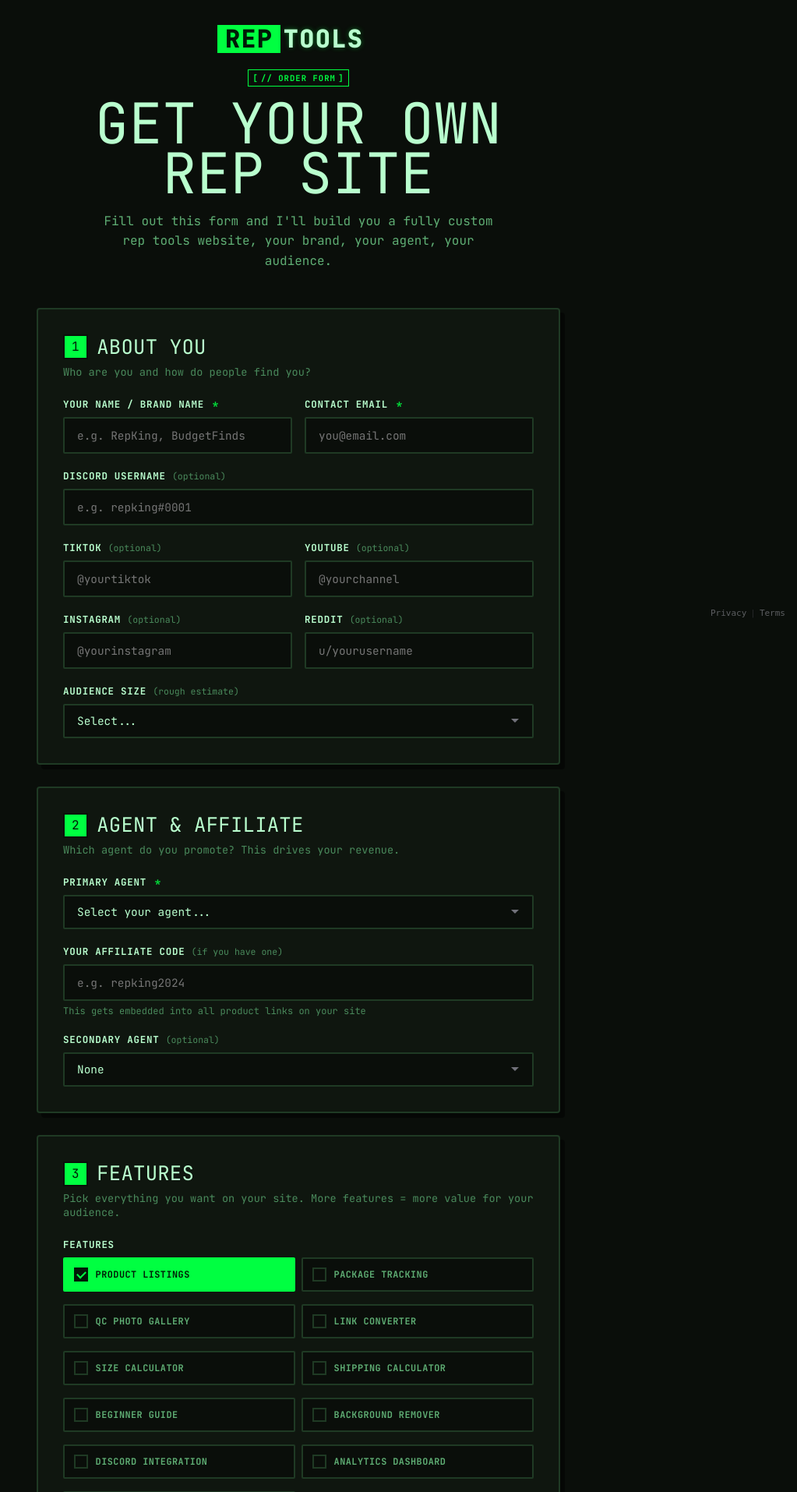
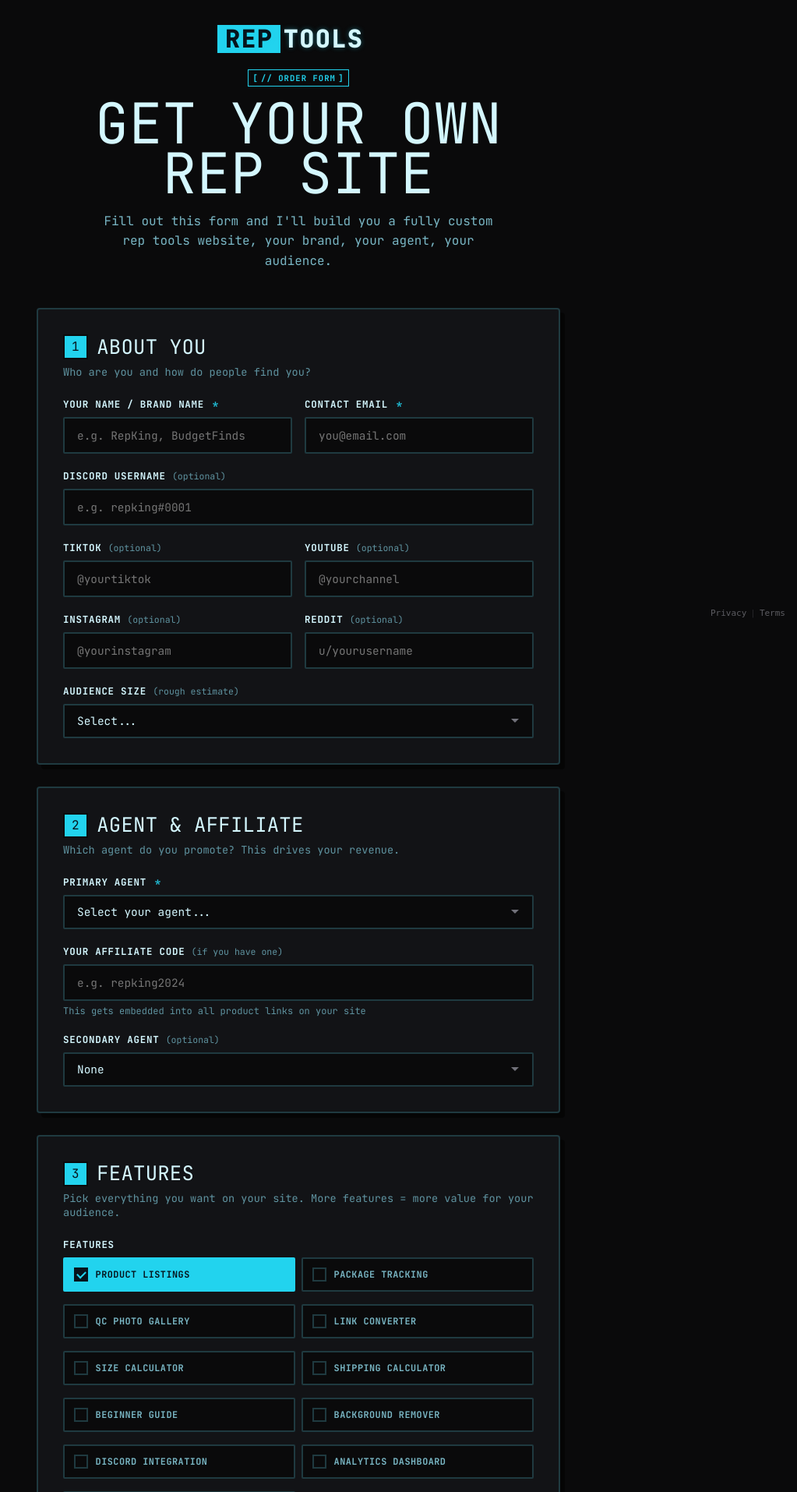
Before and after one commit to wl3512-lab/reptools-terminal, a Flask app: page /order in a window 1280 px wide. Shown: the top 1914 px of the page at 78% size, without its empty margins (257-1280 px from the left). Run offline with Flask 3, Linux system fonts and the light colour scheme; some libraries are stand-ins or nearby versions.

Commit message:
Unify palette: all prototypes now share the original black + cyan (#0a0a0b / #22d3ee); styles stay distinct per theme

```diff
--- a/static/css/brand.css
+++ b/static/css/brand.css
@@ -1,29 +1,31 @@
 /* ============================================================
    RepTools brand layer — TERMINAL
-   Green-on-black CRT/hacker aesthetic. Everything monospace,
-   boxy, phosphor glow. Token names + .cc-* classes unchanged.
+   CRT/hacker aesthetic on a cyan phosphor: everything monospace,
+   boxy, phosphor glow, blinking cursor. SHARED black+cyan palette;
+   personality is mono type + zero-radius boxes + glow + cursor.
+   Token names + .cc-* classes unchanged.
    ============================================================ */
 
 @import url('https://fonts.googleapis.com/css2?family=JetBrains+Mono:wght@400;500;700;800&family=VT323&display=swap');
 
 :root{
-  --ink:        #0a0e0a;   /* CRT black-green bg */
-  --ink-raised: #0f160f;   /* raised panels */
-  --ink-line:   #1f3a24;   /* borders */
-  --bone:       #b9ffce;   /* primary text — soft phosphor */
-  --bone-dim:   #5fae74;   /* muted text */
+  --ink:        #0a0a0b;   /* CRT black bg (shared) */
+  --ink-raised: #121316;   /* raised panels */
+  --ink-line:   #1f3a40;   /* cyan-tinted borders */
+  --bone:       #d4f7ff;   /* primary text — soft cyan phosphor */
+  --bone-dim:   #79b6c4;   /* muted text */
 
-  --hazard:     #00ff41;   /* PRIMARY — terminal green */
-  --hazard-deep:#00c233;   /* pressed / hover */
-  --acid:       #39ff14;   /* secondary green pop */
-  --stamp:      #00ff41;
+  --hazard:     #22d3ee;   /* PRIMARY — terminal cyan */
+  --hazard-deep:#06b6d4;   /* pressed / hover */
+  --acid:       #67e8f9;   /* secondary cyan pop */
+  --stamp:      #22d3ee;
 
-  --gl:         #00ff41;   /* delivered */
-  --rl:         #ff5555;   /* issue */
-  --pending:    #ffd866;   /* in transit */
+  --gl:         #22c55e;   /* delivered */
+  --rl:         #ef4444;   /* issue */
+  --pending:    #f59e0b;   /* in transit */
 
-  --on-hazard:  #001a06;
-  --on-bone:    #0a0e0a;
+  --on-hazard:  #06141c;
+  --on-bone:    #0a0a0b;
 
   --font-display: 'JetBrains Mono', ui-monospace, monospace;
   --font-body:    'JetBrains Mono', ui-monospace, monospace;
@@ -34,7 +36,7 @@
 
   --bg-primary:var(--ink); --bg-secondary:var(--ink-raised); --bg-card:var(--ink-raised);
   --bg-elevated:var(--ink-raised); --border-color:var(--ink-line);
-  --text-primary:var(--bone); --text-secondary:var(--bone-dim); --text-muted:#4a8a5c;
+  --text-primary:var(--bone); --text-secondary:var(--bone-dim); --text-muted:#5f93a0;
   --accent-primary:var(--hazard); --accent-secondary:var(--acid);
   --accent-success:var(--gl); --accent-tertiary:var(--pending);
   --on-accent:var(--on-hazard); --cy:var(--hazard); --accent-gradient:var(--hazard);
@@ -44,7 +46,7 @@
   display:inline-flex; align-items:center; gap:.2ch;
   font-family:var(--font-display); font-weight:800; text-transform:uppercase;
   letter-spacing:.04em; line-height:1; text-decoration:none; color:var(--bone);
-  text-shadow:0 0 6px rgba(0,255,65,.35);
+  text-shadow:0 0 6px rgba(34,211,238,.35);
 }
 .cc-wordmark .cc-rep{ background:var(--hazard); color:var(--on-hazard); padding:.06em .3em; border-radius:0; }
 .cc-wordmark .cc-tools{ color:var(--bone); }
@@ -56,7 +58,7 @@
 }
 @keyframes cc-blink{ 0%,49%{opacity:1} 50%,100%{opacity:0} }
 
-.cc-display{ font-family:var(--font-display); font-weight:800; text-transform:uppercase; line-height:1.02; letter-spacing:0; text-shadow:0 0 8px rgba(0,255,65,.25); }
+.cc-display{ font-family:var(--font-display); font-weight:800; text-transform:uppercase; line-height:1.02; letter-spacing:0; text-shadow:0 0 8px rgba(34,211,238,.25); }
 .cc-display--outline{ color:transparent; -webkit-text-stroke:1px var(--hazard); }
 
 .cc-btn{
@@ -69,13 +71,13 @@
   transition:background .08s steps(1), color .08s steps(1);
 }
 .cc-btn::before{ content:"> "; }
-.cc-btn:hover{ background:var(--hazard); color:var(--on-hazard); box-shadow:0 0 16px rgba(0,255,65,.5); }
+.cc-btn:hover{ background:var(--hazard); color:var(--on-hazard); box-shadow:0 0 16px rgba(34,211,238,.5); }
 .cc-btn:active{ background:var(--hazard-deep); }
 .cc-btn--ghost{ background:transparent; color:var(--bone); border-color:var(--ink-line); }
 .cc-btn--ghost:hover{ background:var(--ink-line); color:var(--bone); }
 
-.cc-box{ background:var(--ink-raised); border:1px solid var(--ink-line); border-radius:0; box-shadow:inset 0 0 0 1px rgba(0,255,65,.06); }
-.cc-box--hazard{ border-color:var(--hazard); box-shadow:0 0 18px rgba(0,255,65,.25); }
+.cc-box{ background:var(--ink-raised); border:1px solid var(--ink-line); border-radius:0; box-shadow:inset 0 0 0 1px rgba(34,211,238,.06); }
+.cc-box--hazard{ border-color:var(--hazard); box-shadow:0 0 18px rgba(34,211,238,.25); }
 
 .cc-tag{
   display:inline-flex; align-items:center; gap:.5ch;
--- a/templates/measurements.html
+++ b/templates/measurements.html
@@ -192,7 +192,7 @@ const $ = id => document.getElementById(id);
 let qcUrls = [], qcLink = '', unit = 'metric';
 
 // ---- measurement diagrams (clean SVG figure + highlighted line) ----
-const SVG_FIG='#52525b', SVG_HL='#ff4d00';
+const SVG_FIG='#52525b', SVG_HL='#22d3ee';
 function fig(hl){return `<svg viewBox="0 0 140 232" xmlns="http://www.w3.org/2000/svg">
 <g stroke="${SVG_FIG}" stroke-width="2.2" fill="none" stroke-linejoin="round" stroke-linecap="round">
 <circle cx="70" cy="26" r="15"/><path d="M64,42 h12 v9 h-12 z"/>
```
